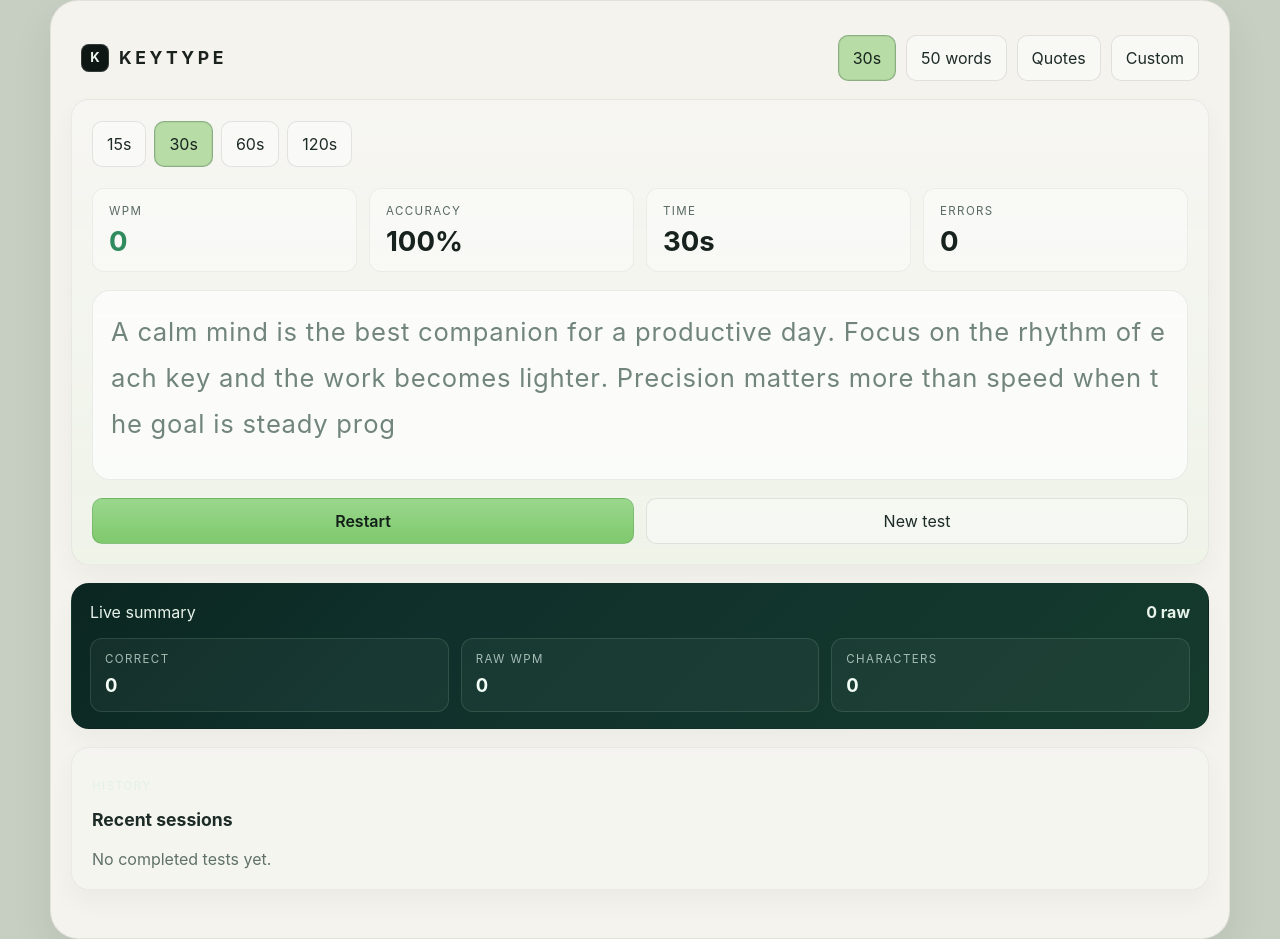
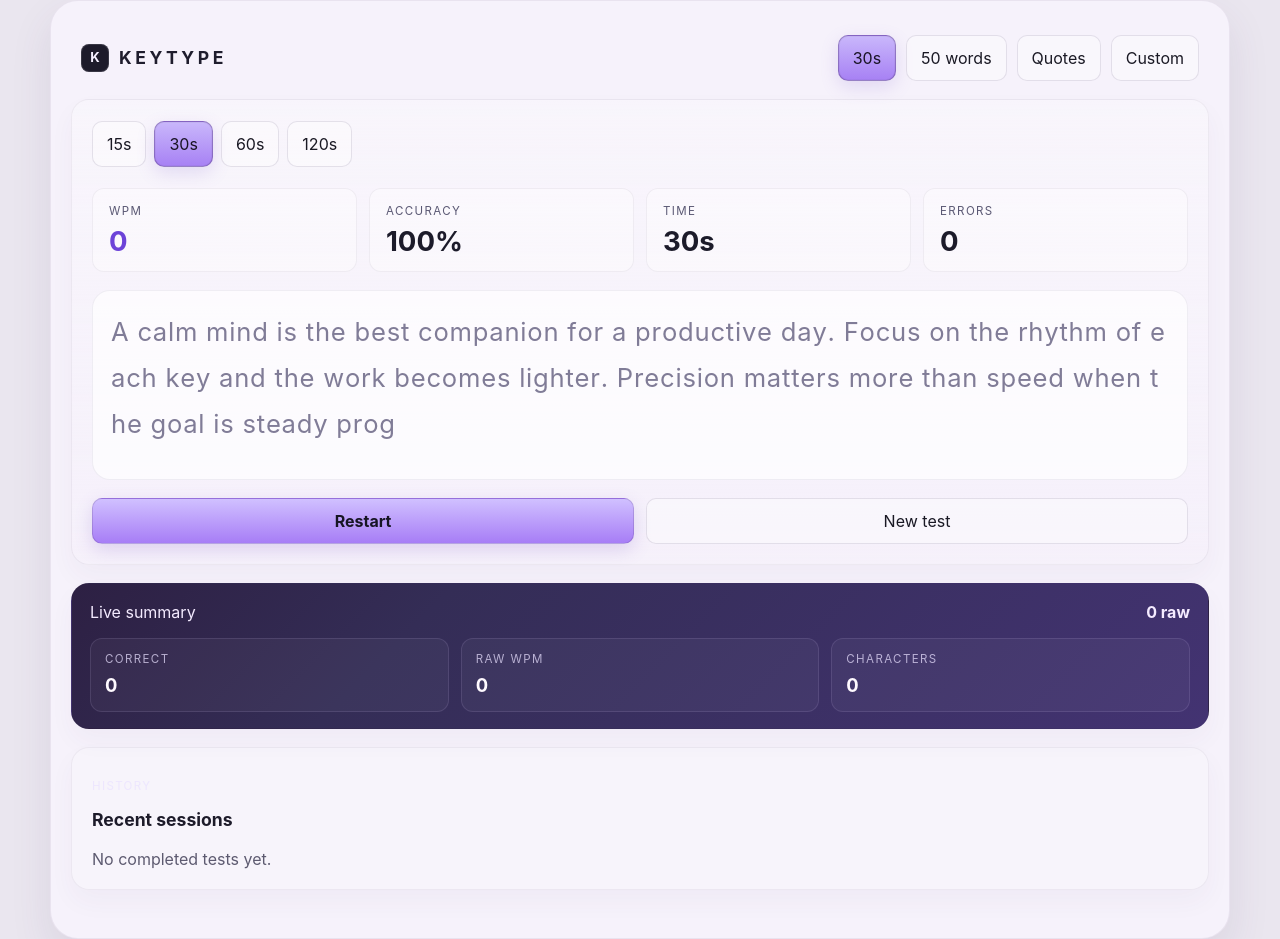
Before and after one commit to Zestojomoc/KEYBOARDTYPE, a React (Vite) app: page / in a window 1280 px wide. Built offline with nearby package versions, Linux system fonts and the light colour scheme.

Commit message:
Increase purple accent emphasis

```diff
--- a/src/App.css
+++ b/src/App.css
@@ -2,10 +2,10 @@
   max-width: 1180px;
   margin: 0 auto;
   padding: 26px 20px 48px;
-  background: #f4f3ee;
-  border: 1px solid rgba(16, 29, 25, 0.08);
+  background: #f6f2fb;
+  border: 1px solid rgba(80, 58, 108, 0.08);
   border-radius: 28px;
-  box-shadow: 0 18px 42px rgba(16, 29, 25, 0.08);
+  box-shadow: 0 18px 42px rgba(80, 58, 108, 0.1);
 }
 
 .topbar {
@@ -30,15 +30,15 @@
   width: 28px;
   height: 28px;
   border-radius: 8px;
-  background: #0f1714;
-  color: #ecf6ee;
+  background: #1d1b2a;
+  color: #f5f0ff;
   font-weight: 700;
   font-size: 0.82rem;
-  box-shadow: inset 0 0 0 1px rgba(255, 255, 255, 0.15);
+  box-shadow: inset 0 0 0 1px rgba(255, 255, 255, 0.12);
 }
 
 .brand-name {
-  color: #1b211d;
+  color: #1f1d2d;
   font-size: 1.1rem;
   letter-spacing: 0.22rem;
   font-weight: 700;
@@ -56,9 +56,9 @@
 .chip,
 .action-button,
 .history-clear {
-  border: 1px solid rgba(20, 26, 23, 0.1);
+  border: 1px solid rgba(62, 43, 92, 0.12);
   background: rgba(255, 255, 255, 0.4);
-  color: #1d2b27;
+  color: #1a1924;
   border-radius: 10px;
   padding: 10px 14px;
   font: inherit;
@@ -70,8 +70,8 @@
 .chip:hover,
 .action-button:hover,
 .history-clear:hover {
-  border-color: rgba(58, 118, 93, 0.6);
-  box-shadow: 0 0 0 1px rgba(89, 155, 121, 0.15);
+  border-color: rgba(137, 98, 202, 0.7);
+  box-shadow: 0 0 0 1px rgba(137, 98, 202, 0.12);
 }
 
 .mode-tab:focus-visible,
@@ -80,23 +80,23 @@
 .history-clear:focus-visible,
 .typing-input:focus-visible,
 .custom-box textarea:focus-visible {
-  outline: 2px solid rgba(97, 168, 126, 0.9);
+  outline: 2px solid rgba(137, 98, 202, 0.9);
   outline-offset: 2px;
 }
 
 .mode-tab.active,
 .chip.active {
-  background: #b7dca6;
-  color: #18241f;
-  border-color: rgba(34, 66, 48, 0.3);
-  box-shadow: inset 0 0 0 1px rgba(18, 35, 25, 0.06);
+  background: linear-gradient(180deg, #c9b7fb, #a781f4);
+  color: #1a1425;
+  border-color: rgba(89, 62, 132, 0.45);
+  box-shadow: inset 0 0 0 1px rgba(31, 28, 39, 0.04), 0 6px 18px rgba(130, 93, 204, 0.18);
 }
 
 .panel {
-  background: linear-gradient(180deg, rgba(255, 255, 255, 0.28), rgba(238, 243, 232, 0.95));
-  border: 1px solid rgba(18, 33, 28, 0.05);
+  background: linear-gradient(180deg, rgba(255, 255, 255, 0.28), rgba(245, 240, 250, 0.95));
+  border: 1px solid rgba(55, 44, 79, 0.06);
   border-radius: 18px;
-  box-shadow: 0 12px 26px rgba(16, 29, 25, 0.04);
+  box-shadow: 0 12px 26px rgba(80, 58, 108, 0.04);
 }
 
 .test-panel {
@@ -127,7 +127,7 @@
 
 .stat-box {
   background: rgba(255, 255, 255, 0.38);
-  border: 1px solid rgba(18, 33, 28, 0.06);
+  border: 1px solid rgba(55, 44, 79, 0.06);
   border-radius: 12px;
   padding: 14px 16px;
   display: flex;
@@ -137,25 +137,25 @@
 
 .stat-label {
   font-size: 0.72rem;
-  color: #586a62;
+  color: #5b5974;
   text-transform: uppercase;
   letter-spacing: 0.12em;
 }
 
 .stat-value {
-  color: #17221e;
+  color: #1c1b2a;
   font-size: clamp(1.1rem, 1rem + 0.9vw, 1.9rem);
   line-height: 1.1;
 }
 
 .accent {
-  color: #2f8a5d;
+  color: #6c43d8;
 }
 
 .typing-area {
   position: relative;
   background: rgba(255, 255, 255, 0.68);
-  border: 1px solid rgba(27, 48, 39, 0.08);
+  border: 1px solid rgba(82, 63, 112, 0.08);
   border-radius: 18px;
   min-height: 190px;
   padding: 18px 18px 20px;
@@ -185,7 +185,7 @@
 .text-display {
   position: relative;
   z-index: 1;
-  color: #71857b;
+  color: #807c97;
   font-size: clamp(1.1rem, 0.8rem + 1vw, 1.75rem);
   line-height: 1.8;
   letter-spacing: 0.03em;
@@ -202,13 +202,13 @@
 }
 
 .char.correct {
-  color: #1d2b27;
-  text-shadow: 0 0 12px rgba(85, 135, 103, 0.08);
+  color: #1d1b2a;
+  text-shadow: 0 0 12px rgba(123, 90, 210, 0.08);
 }
 
 .char.incorrect {
-  color: #b14d5b;
-  background: rgba(190, 54, 74, 0.08);
+  color: #b4576d;
+  background: rgba(180, 87, 109, 0.08);
 }
 
 .custom-box {
@@ -220,15 +220,15 @@
 
 .custom-label {
   font-size: 0.78rem;
-  color: #586a62;
+  color: #5b5974;
   text-transform: uppercase;
   letter-spacing: 0.14em;
 }
 
 .custom-box textarea {
-  border: 1px solid rgba(20, 26, 23, 0.08);
+  border: 1px solid rgba(62, 43, 92, 0.1);
   background: rgba(255, 255, 255, 0.55);
-  color: #17221e;
+  color: #1d1b2a;
   border-radius: 12px;
   padding: 12px 14px;
   font: inherit;
@@ -247,17 +247,18 @@
 }
 
 .action-button.primary {
-  background: linear-gradient(180deg, #9ad78d, #7fc96d);
-  border-color: rgba(20, 58, 29, 0.14);
-  color: #122018;
-  font-weight: 600;
+  background: linear-gradient(180deg, #d0c0ff, #a77df6);
+  border-color: rgba(74, 52, 109, 0.2);
+  color: #171524;
+  font-weight: 700;
+  box-shadow: 0 6px 18px rgba(120, 81, 196, 0.2);
 }
 
 .summary-panel {
   margin-top: 18px;
   padding: 16px 18px;
-  background: linear-gradient(135deg, #0b2620, #0f302b 30%, #153b2d 100%);
-  color: #eefaf0;
+  background: linear-gradient(135deg, #2d2043, #342d56 30%, #433372 100%);
+  color: #f8f2ff;
 }
 
 .summary-header,
@@ -269,7 +270,7 @@
 }
 
 .summary-header {
-  color: #e8f3ea;
+  color: #f4ebff;
   margin-bottom: 14px;
 }
 
@@ -285,7 +286,7 @@
   flex-direction: column;
   gap: 4px;
   background: rgba(255, 255, 255, 0.04);
-  border: 1px solid rgba(177, 235, 190, 0.14);
+  border: 1px solid rgba(220, 206, 255, 0.12);
   border-radius: 12px;
   padding: 12px 14px;
 }
@@ -293,7 +294,7 @@
 .summary-grid span,
 .result-grid span,
 .history-label {
-  color: rgba(220, 240, 228, 0.72);
+  color: rgba(233, 224, 255, 0.72);
   font-size: 0.72rem;
   text-transform: uppercase;
   letter-spacing: 0.12em;
@@ -302,7 +303,7 @@
 .summary-grid strong,
 .result-grid strong {
   font-size: 1.15rem;
-  color: #f3fff6;
+  color: #fffaff;
 }
 
 .history-panel {
@@ -321,7 +322,7 @@
 
 .history-header h3 {
   margin: 6px 0 0;
-  color: #1d2b27;
+  color: #1d1b2a;
   font-size: 1.1rem;
 }
 
@@ -340,9 +341,9 @@
   gap: 12px;
   padding: 12px 14px;
   border-radius: 12px;
-  background: rgba(6, 20, 14, 0.96);
-  border: 1px solid rgba(115, 198, 135, 0.2);
-  color: #f0fff5;
+  background: rgba(31, 27, 42, 0.96);
+  border: 1px solid rgba(174, 142, 229, 0.2);
+  color: #f7f2ff;
 }
 
 .history-date,
@@ -354,22 +355,22 @@
 
 .history-mode {
   text-transform: capitalize;
-  color: #c5f6d5;
+  color: #d7c9ff;
 }
 
 .history-accuracy {
-  color: #a7edbb;
+  color: #c9b6ff;
 }
 
 .empty-history {
   margin: 0;
-  color: #5f7168;
+  color: #5d5a70;
 }
 
 .results-overlay {
   position: fixed;
   inset: 0;
-  background: rgba(16, 23, 20, 0.48);
+  background: rgba(20, 17, 27, 0.44);
   backdrop-filter: blur(5px);
   display: grid;
   place-items: center;
@@ -379,8 +380,8 @@
 
 .results-card {
   width: min(520px, 100%);
-  background: rgba(8, 20, 17, 0.98);
-  border: 1px solid rgba(139, 213, 154, 0.2);
+  background: rgba(20, 17, 27, 0.98);
+  border: 1px solid rgba(172, 142, 234, 0.2);
   border-radius: 22px;
   padding: 28px 24px;
   box-shadow: 0 22px 45px rgba(0, 0, 0, 0.2);
@@ -388,7 +389,7 @@
 
 .result-kicker {
   margin: 0 0 12px;
-  color: #9fe4ad;
+  color: #d0bafc;
   letter-spacing: 0.16em;
   text-transform: uppercase;
   font-size: 0.72rem;
@@ -397,7 +398,7 @@
 .results-card h2 {
   margin: 0 0 20px;
   font-size: clamp(2.2rem, 1.4rem + 2vw, 4rem);
-  color: #effff4;
+  color: #fffaff;
 }
 
 .result-grid {
@@ -410,7 +411,7 @@
   padding: 12px 14px;
   border-radius: 12px;
   background: rgba(255, 255, 255, 0.04);
-  border: 1px solid rgba(177, 235, 190, 0.14);
+  border: 1px solid rgba(220, 206, 255, 0.12);
   display: flex;
   flex-direction: column;
   gap: 4px;
--- a/src/index.css
+++ b/src/index.css
@@ -2,8 +2,8 @@
   font-family: Inter, 'Segoe UI', sans-serif;
   line-height: 1.5;
   font-weight: 400;
-  color: #171d1a;
-  background: #c7cfc2;
+  color: #1b1b22;
+  background: #eae6ef;
   color-scheme: light;
   font-synthesis: none;
   text-rendering: optimizeLegibility;
@@ -16,15 +16,15 @@
 }
 
 html {
-  background: #c7cfc2;
+  background: #eae6ef;
 }
 
 body {
   margin: 0;
   min-width: 320px;
   min-height: 100vh;
-  background: #c7cfc2;
-  color: #171d1a;
+  background: #eae6ef;
+  color: #1b1b22;
 }
 
 button,
```
